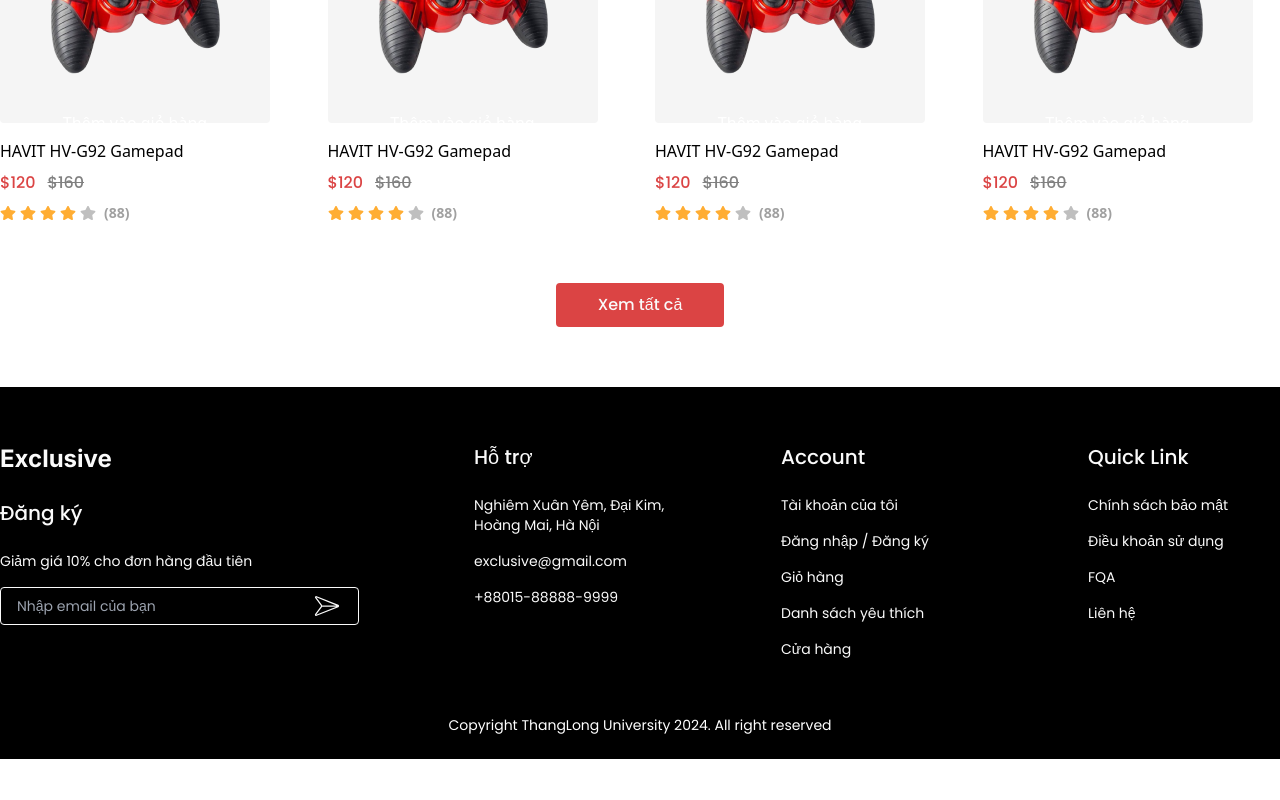
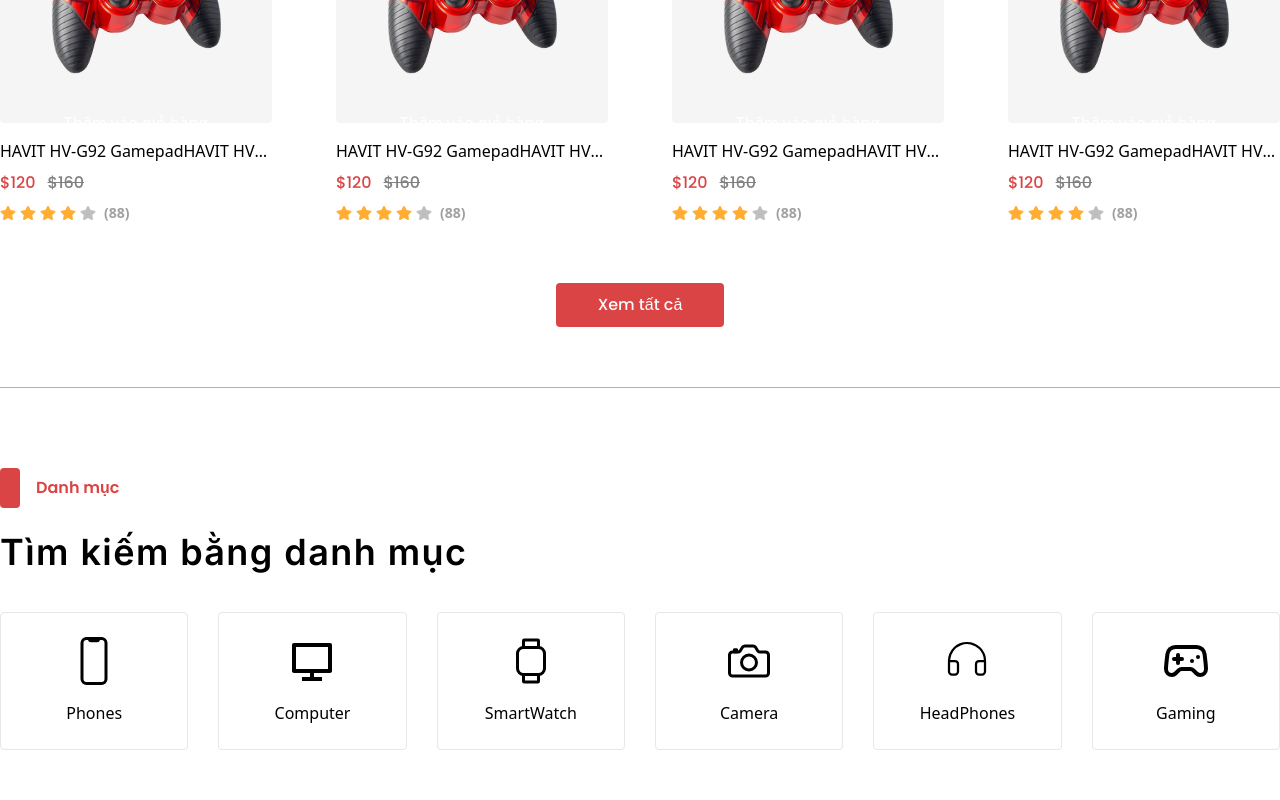
Before and after one commit to xuanphong03/E-commerce-Website, a React (Vite) app: page / in a window 1280 px wide. Shown: the part 980-1780 px from the top of the page. Before the commit the page ends 1739 px from the top, so only its background shows below. Built offline with nearby package versions, Linux system fonts and the light colour scheme.

Commit message:
buil browner by category

```diff
--- a/src/components/ProductItem/index.jsx
+++ b/src/components/ProductItem/index.jsx
@@ -22,13 +22,9 @@
       <div
         onMouseEnter={() => setShowAddToCart(true)}
         onMouseLeave={() => setShowAddToCart(false)}
-        className="relative flex h-[250px] w-[270px] items-center justify-center rounded bg-[#F5F5F5]"
+        className="relative flex h-[250px] items-center justify-center rounded bg-[#F5F5F5]"
       >
-        <img
-          alt="product image"
-          src={productImage}
-          className="max-h[80%] max-w-[80%]"
-        />
+        <img alt="product image" src={productImage} className="max-h[80%]" />
         <div className="absolute left-3 top-3">
           <SaleTag salePercent={productSalePercent} />
         </div>
@@ -54,7 +50,9 @@
         </div>
       </div>
       <div>
-        <h3 className="mb-2 font-medium text-black">{productName}</h3>
+        <h3 className="mb-2 line-clamp-1 font-medium text-black">
+          {productName}
+        </h3>
         <p className="mb-2 font-poppins font-medium text-[#DB4444]">
           ${productSalePercent > 0 ? productSalePrice : productPrice}
           <span
--- /dev/null
+++ b/src/pages/Home/components/BrowseByCategorySection.jsx
@@ -0,0 +1,76 @@
+import SectionTag from '~/components/SectionTag';
+import { PiHeadphonesLight } from 'react-icons/pi';
+import {
+  IoPhonePortraitOutline,
+  IoWatchOutline,
+  IoCameraOutline,
+} from 'react-icons/io5';
+import { RiComputerLine } from 'react-icons/ri';
+import { LuGamepad2 } from 'react-icons/lu';
+import { Link } from 'react-router-dom';
+
+const CATEGORIES = [
+  {
+    id: 1,
+    name: 'Phones',
+    icon: <IoPhonePortraitOutline />,
+  },
+  {
+    id: 2,
+    name: 'Computer',
+    icon: <RiComputerLine />,
+  },
+  {
+    id: 3,
+    name: 'SmartWatch',
+    icon: <IoWatchOutline />,
+  },
+  {
+    id: 4,
+    name: 'Camera',
+    icon: <IoCameraOutline />,
+  },
+  {
+    id: 5,
+    name: 'HeadPhones',
+    icon: <PiHeadphonesLight />,
+  },
+  {
+    id: 6,
+    name: 'Gaming',
+    icon: <LuGamepad2 />,
+  },
+];
+
+export default function BrowseByCategorySection() {
+  return (
+    <section className="border-b border-solid border-[#b2b2b2] pb-[70px] pt-[80px]">
+      <div className="mb-6">
+        <SectionTag content="Danh mục" />
+      </div>
+      <div className="mb-10 flex items-end gap-20">
+        <h2 className="font-inter text-4xl font-semibold tracking-[1.44px]">
+          Tìm kiếm bằng danh mục
+        </h2>
+      </div>
+      <ul className="grid grid-cols-12 gap-[30px]">
+        {CATEGORIES.map((category) => {
+          return (
+            <li
+              className="border-[rgba(0, 0, 0, 0.30)] col-span-2 cursor-pointer rounded border border-solid px-9 py-6 transition-colors hover:bg-[#DB4444] hover:text-[#FAFAFA]"
+              key={category.id}
+            >
+              <Link
+                className="flex flex-col items-center gap-4"
+                to={`/product?category=${category.name.toLocaleLowerCase()}`}
+              >
+                <span className="text-5xl">{category.icon}</span>
+                <p>{category.name}</p>
+              </Link>
+            </li>
+          );
+        })}
+      </ul>
+    </section>
+  );
+}
--- a/src/pages/Home/components/FlashSalesSection.jsx
+++ b/src/pages/Home/components/FlashSalesSection.jsx
@@ -45,7 +45,7 @@
   }, []);
 
   return (
-    <section>
+    <section className="border-b border-solid border-[#b2b2b2]">
       <div className="mb-6">
         <SectionTag content="Trong hôm nay" />
       </div>
@@ -83,14 +83,14 @@
           </div>
         </div>
       </div>
-      <div className="grid grid-cols-12 gap-[30px]">
+      <div className="grid grid-cols-12 gap-16">
         {[...Array(4)].map((_, index) => {
           return (
             <div className="col-span-3" key={index}>
               <ProductItem
                 productImage={ProductImage}
                 productSalePercent={40}
-                productName="HAVIT HV-G92 Gamepad"
+                productName="HAVIT HV-G92 GamepadHAVIT HV-G92 Gamepad"
                 productSalePrice={120}
                 productPrice={160}
                 productReviewRate={4.5}
--- a/src/pages/Home/index.jsx
+++ b/src/pages/Home/index.jsx
@@ -1,3 +1,4 @@
+import BrowseByCategorySection from './components/BrowseByCategorySection';
 import FlashSalesSection from './components/FlashSalesSection';
 import IntroduceSection from './components/IntroduceSection';
 
@@ -7,6 +8,7 @@
       <div className="mx-auto max-w-[1300px]">
         <IntroduceSection />
         <FlashSalesSection />
+        <BrowseByCategorySection />
       </div>
     </main>
   );
```
Also changed, not shown: 1 other file (tests, documents, lock files or other folders).
